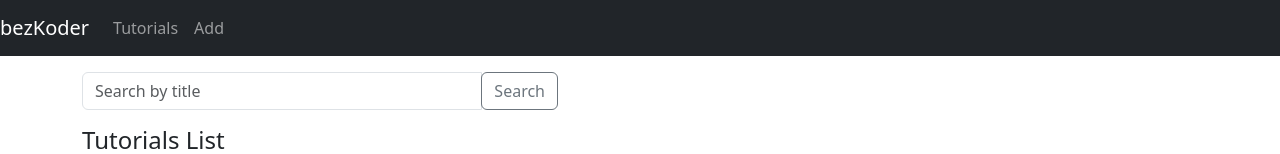
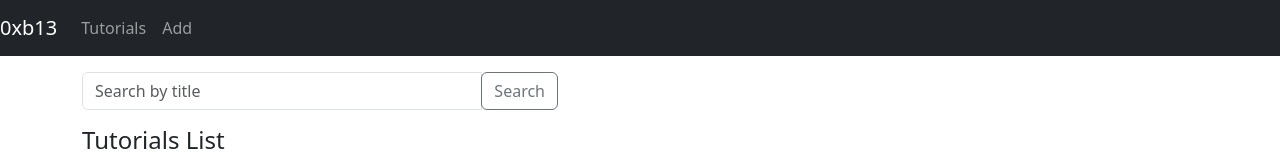
Before and after one commit to briangor/react-tutorial-app, a React (Create React App) app: page / in a window 1280 px wide. Shown: the top 154 px of the page. Built offline with nearby package versions, Linux system fonts and the light colour scheme; no server answers.

Commit message:
update app title (nav)

```diff
--- a/src/App.js
+++ b/src/App.js
@@ -28,7 +28,7 @@ function App() {
     <div>
         <nav className="navbar navbar-expand navbar-dark bg-dark">
           <a href="/tutorials" className="navbar-brand">
-            bezKoder
+            0xb13
           </a>
           <div className="navbar-nav mr-auto">
             <li className="nav-item">
```
